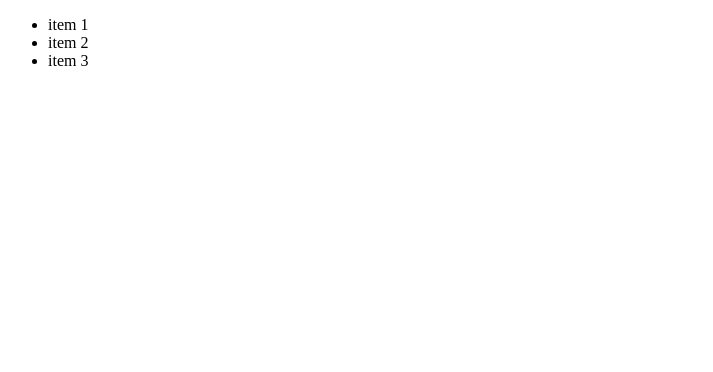
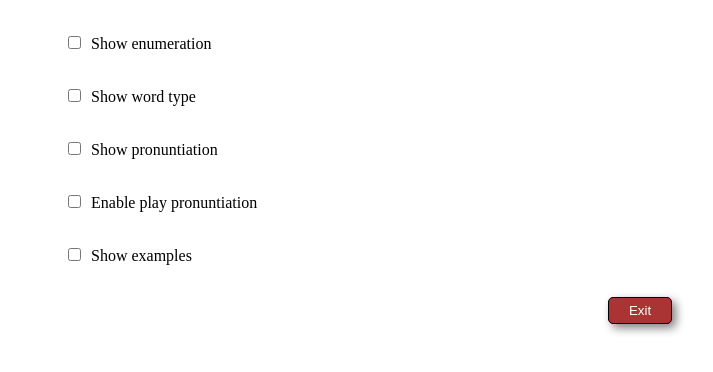
Before and after one commit to zenx5/dicctionary, a React (Create React App) app: page /configure in a window 1280 px wide. Shown: the top 372 px of the page, without its empty margins (0-713 px from the left). Built offline with nearby package versions, Linux system fonts and the light colour scheme.

Commit message:
configuration page added y global state

```diff
--- a/src/App.js
+++ b/src/App.js
@@ -1,15 +1,68 @@
+import { useState } from "react";
 import { BrowserRouter, Routes, Route } from "react-router-dom";
 import { Dictionary, Configure } from './routes'
-
+import { SettingItem } from './components'
 
  export default function App(){
 
+  const [settings, setSettings] = useState([
+      {
+        name: "show_enum",
+        label: "Show enumeration",
+        value: false
+      },
+      {
+        name: "show_type",
+        label: "Show word type",
+        value: false
+      },
+      {
+        name: "show_pron",
+        label: "Show pronuntiation",
+        value: false
+      },
+      {
+        name: "enab_play",
+        label: "Enable play pronuntiation",
+        value: false
+      },
+      {
+        name: "show_exam",
+        label: "Show examples",
+        value: false
+      }
+  ]);
+
+  const changeSettingValue = nameSetting => ({target}) => {
+    const checked = target.checked
+    const copySettings = settings.map( setting=> {
+      if( setting.name === nameSetting ) {
+        setting.value = checked;
+      }
+      return setting;
+    })
+    setSettings( prevSettings => (copySettings))
+  }
 
   return(
     <BrowserRouter>
       <Routes>
-        <Route path="/" element={<Dictionary />} />
-        <Route path="/configure" element={<Configure />} />
+        <Route path="/"
+           element={
+            <Dictionary settings={settings}>
+            </Dictionary>} />
+        <Route path="/configure"
+          element={
+            <Configure>
+                {settings.map( setting => (
+                  <SettingItem
+                    key={setting.name}
+                    name={setting.name}
+                    value={setting.value}
+                    onChange={changeSettingValue(setting.name)}
+                    >{setting.label}
+                  </SettingItem>))}
+            </Configure>} />
 
       </Routes>
     </BrowserRouter>
--- /dev/null
+++ b/src/components/ButtonStyled.js
@@ -0,0 +1,68 @@
+import { useState } from "react";
+
+export default function ButtonStyled(props){
+
+    const [state, setState] = useState(0);
+
+    const backgroundColors = {
+        'default': '#ffffff',
+        'green': '#33aa33',
+        'red': '#aa3333',
+        'blue': '#3333aa',
+    }
+
+    const colors = {
+        'default': '#000000',
+        'green': '#ffffff',
+        'red': '#ffffff',
+        'blue': '#ffffff',
+    }
+
+    const baseStyle = {
+        padding: '5px 20px',
+        backgroundColor: props.disabled ? 'lightgray' : backgroundColors[props.color?.toLowerCase() ?? 'default'],
+        color: props.disabled ? 'gray' : colors[props.color?.toLowerCase() ?? 'default'],
+        border: '1px solid black',
+        borderRadius: '5px',
+        cursor: 'pointer',
+        boxShadow: props.disabled ? '0px 0px 1px gray' : '4px 4px 10px gray'
+    }
+
+
+
+    const styleButton = () => {
+        switch(state) {
+            case 0:
+                return {
+                    boxShadow: props.disabled ? '0px 0px 1px gray' : '4px 4px 10px gray'
+                }
+            case 1:
+                return {
+                    boxShadow: '0px 0px 10px '+(props.color?.toLowerCase() ?? 'lightgray')
+                }
+            default:
+        }
+    }
+
+    const effectClick = (ev) => {
+        setState( prevState => 1)
+        if( props.onMouseDown ){
+            props.onMouseDown(ev)
+        }
+    }
+
+    const effectClickRelease = (ev) => {
+        setState( prevState => 0)
+        if( props.onMouseUp ){
+            props.onMouseUp(ev)
+        }
+    }
+
+    return(
+        <button
+            style={{ ...baseStyle, ...styleButton()}}
+            onMouseDown={effectClick}
+            onMouseUp={effectClickRelease}
+            {...props}
+        >{props.children}</button>)
+}
--- a/src/components/MeaningItem.js
+++ b/src/components/MeaningItem.js
@@ -1,9 +1,10 @@
 import PhoneticWord from "./PhoneticWord";
 
-export default function MeaningItem({word, phonetic, children}){
+export default function MeaningItem({typeword, phonetic, children}){
     return(
         <li key={Math.random()}>
-            ({word}) <PhoneticWord transcription={phonetic[0]} audio={phonetic[1]} />
+            { typeword && `(${typeword})`}
+            { phonetic && <PhoneticWord transcription={ phonetic[0]} audio={phonetic[1]} /> }
             <ul>
                 {children}
             </ul>
--- a/src/components/ResultItem.js
+++ b/src/components/ResultItem.js
@@ -3,7 +3,7 @@
 export default function ResultItem({index, word, children}){
     return(
         <span>
-            <b>{index}) {word}:</b><br/>
+            <b>{index ? index+')' : ''} {word}:</b><br/>
             <ul>{children}</ul>
         </span>
     )
--- /dev/null
+++ b/src/components/SettingItem.js
@@ -0,0 +1,24 @@
+import { useState, useEffect } from 'react'
+
+
+export default function SettingItem({name, value, children, onChange}){
+    const [ checked, setChecked ] = useState(value)
+
+    useEffect(() => {
+        setChecked( prevChecked => value )
+    }, [value]);
+
+    return(
+        <li style={{listStyle:'none', padding:'10px', cursor:'pointer'}}>
+            <input
+                type="checkbox"
+                id={name}
+                name={name}
+                style={{margin:'10px'}}
+                checked={ checked ? "checked" : "" }
+                onChange={ onChange }
+            />
+            <label htmlFor={name}>{children}</label>
+        </li>
+    )
+}
--- a/src/components/index.js
+++ b/src/components/index.js
@@ -5,6 +5,8 @@ import PhoneticWord from './PhoneticWord'
 import ResultItem from './ResultItem'
 import Title from './Title'
 import WordSpan from './WordSpan'
+import ButtonStyled from './ButtonStyled'
+import SettingItem from './SettingItem'
 
 export {
     DefinitionItem,
@@ -13,5 +15,7 @@ export {
     PhoneticWord,
     ResultItem,
     Title,
-    WordSpan
+    WordSpan,
+    ButtonStyled,
+    SettingItem
 }
--- a/src/routes/Configure.js
+++ b/src/routes/Configure.js
@@ -1,13 +1,29 @@
+import { useNavigate } from "react-router-dom"
+import { ButtonStyled } from "../components"
+
+export default function Configure({children}){
+    const navigate = useNavigate()
+
+    const saveEvent = () => {
+
+    }
+
+    const exitEvent = () => {
+        navigate('/', {replace:true})
+    }
 
 
-export default function Configure(){
 
     return(
-        <ul>
-            <li>item 1</li>
-            <li>item 2</li>
-            <li>item 3</li>
-        </ul>
+        <div>
+            <ul>
+                {children}
+            </ul>
+            <div style={{display:'flex', justifyContent:'space-around'}}>
+                {/* <ButtonStyled color="green" onClick={saveEvent}>Save</ButtonStyled> */}
+                <ButtonStyled color="red" onClick={exitEvent}>Exit</ButtonStyled>
+            </div>
+        </div>
     )
 
 
--- a/src/routes/Dictionary.js
+++ b/src/routes/Dictionary.js
@@ -1,16 +1,23 @@
-import {useState} from 'react'
+import { useState } from 'react'
 import { getWord } from '../ApiRequest'
-import {DefinitionItem, FormBase, MeaningItem, ResultItem, Title } from '../components'
-import {appStyle} from '../style'
+import { DefinitionItem, FormBase, MeaningItem, ResultItem, Title } from '../components'
+import { appStyle } from '../style'
+import { NavLink } from 'react-router-dom'
 
 
-
-export default function Dictionary() {
+export default function Dictionary({settings}) {
 
   const [loading, setLoading] = useState(false)
   const [result, setResult] = useState([])
   const [error, setError] = useState(false)
   const [value, setValue] = useState('')
+
+  const showEnum = settings.filter(setting=>(setting.name==='show_enum'))[0].value
+  const showType = settings.filter(setting=>(setting.name==='show_type'))[0].value
+  const showPron = settings.filter(setting=>(setting.name==='show_pron'))[0].value
+  const showPlay = settings.filter(setting=>(setting.name==='enab_play'))[0].value
+  const showExam = settings.filter(setting=>(setting.name==='show_exam'))[0].value
+
 
   const getPhonetic = ({phonetic, phonetics}, index) => {
     if(phonetics?.length>0){
@@ -62,28 +69,29 @@ export default function Dictionary() {
 
   return (
     <div className="App" style={appStyle}>
-      <Title tag="h1">Dictionary</Title>
-      <FormBase onSearch={search} disabled={loading}>
-        <input type="text" style={styleInput} placeholder='Insert Word' value={value} onChange={changeWord}/>
-      </FormBase>
-
-      <div style={{display:'flex',margin:'50px', justifyContent:'space-around'}}>
+      <div style={{position:'fixed', backgroundColor:'white', top:'0', height:'200px', boxShadow:'0px 0px 10px lightgray', width:'100vw', left:0}}>
+        <Title tag="h1">Dictionary</Title>
+        <FormBase onSearch={search} disabled={loading}>
+          <input type="text" style={styleInput} placeholder='Insert Word' value={value} onChange={changeWord}/>
+        </FormBase>
+      </div>
+      <div style={{display:'flex',margin:'50px', justifyContent:'space-around', marginTop:'220px'}}>
         {loading && <i>loading...</i>}
         {(!loading && error ) && (error)}
         {(!loading && !error && result.length>0 ) && (
           <div>
             {result.map( (element, indexResult ) => (
-              <ResultItem key={indexResult} index={indexResult+1} word={element.word}>
+              <ResultItem key={indexResult} index={ showEnum ? indexResult+1 : null } word={element.word}>
                 {element.meanings.map((meaning, index) =>(
                     <MeaningItem
                         key={Math.random()}
-                        word={meaning.partOfSpeech}
-                        phonetic={getPhonetic(element, index)}>
+                        typeword={ showType ? meaning.partOfSpeech : null }
+                        phonetic={ showPron ? ( showPlay ? getPhonetic(element, index) : getPhonetic(element, index)[0] ) : null }>
                         {meaning.definitions.map(definition => (
                           <DefinitionItem
                               key={Math.random()+'_'+Math.random()}
                               definition={definition.definition}
-                              example={definition.example}
+                              example={ showExam ? definition.example : '' }
                               onClick={clickWord}/>
                         ))}
                     </MeaningItem>
@@ -93,6 +101,11 @@ export default function Dictionary() {
           </div>
         )}
       </div>
+      <div style={{position:'fixed', backgroundColor:'white', bottom:'0', boxShadow:'0px 0px 10px lightgray', width:'100vw', left:0}}>
+        <ul style={{width:'80vw', marginLeft:'auto', marginRight:'auto', listStyle:'none'}}>
+          <li><NavLink to="/configure">Configure</NavLink></li>
+        </ul>
+      </div>
     </div>
   );
 }
```
Also changed, not shown: src/Store.js (added, +14 -0 lines), 1 other file (tests, documents, lock files or other folders).
